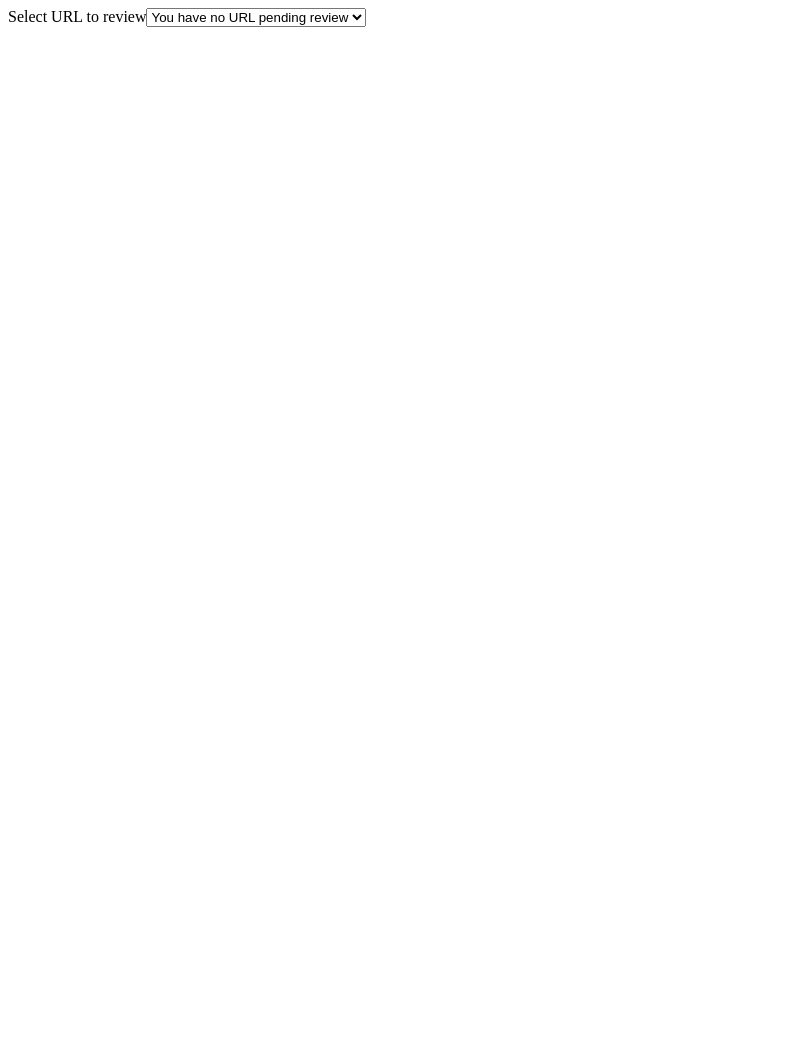
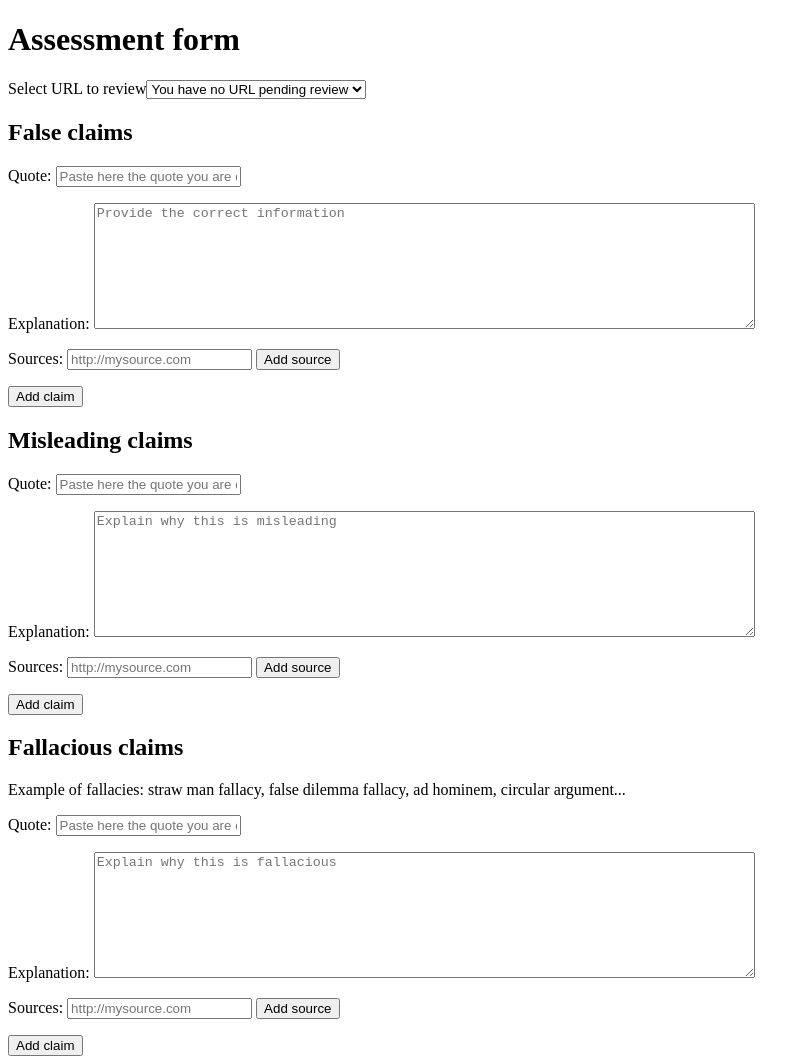
Before and after one commit to experiencedft/defacto, a browser extension: page extension/reviewTab.html in a window 1280 px wide. Shown: the whole page, without its empty margins (0-810 px from the left). Before the commit the page ends 800 px from the top, so only its background shows below. Drawn offline with Linux system fonts and the light colour scheme.

Commit message:
Change review button to open static form
Clicking the 'Start reviewing' button now opens a static form stored in reviewTab.html instead of dynamically building it entirely

URL dropdown is still generated dynamically after fetching the queue from the local storage

```diff
--- a/extension/reviewTab.html
+++ b/extension/reviewTab.html
@@ -6,6 +6,77 @@
     <link rel="stylesheet" href="/styles/reviewTab.css">
   </head>
   <body>
+
+    <form class="" action="" method="post">
+      <h1>Assessment form</h1>
+      <section class="false-claims">
+        <h2>False claims</h2>
+        <div class="subassesment">
+          <p>
+            <label>Quote:</label>
+            <input type="text" name="quote" id="quote" placeholder="Paste here the quote you are disputing">
+          </p>
+          <p>
+            <label>Explanation:
+              <textarea class="explanation" placeholder="Provide the correct information"rows="8" cols="80"></textarea>
+            </label>
+          </p>
+          <p>
+            <label>Sources:
+              <input type="url" placeholder="http://mysource.com"class="source">
+            </label>
+            <button type="button" class="add-source">Add source</button>
+          </p>
+        </div>
+        <button type="button" id="add-subassessment">Add claim</button>
+      </section>
+
+      <section class="misleading-claims">
+        <h2>Misleading claims</h2>
+        <div class="subassesment">
+          <p>
+            <label>Quote:</label>
+            <input type="text" name="quote" id="quote" placeholder="Paste here the quote you are disputing">
+          </p>
+          <p>
+            <label>Explanation:
+              <textarea class="explanation" placeholder="Explain why this is misleading"rows="8" cols="80"></textarea>
+            </label>
+          </p>
+          <p>
+            <label>Sources:
+              <input type="url" placeholder="http://mysource.com"class="source">
+            </label>
+            <button type="button" class="add-source">Add source</button>
+          </p>
+        </div>
+        <button type="button" id="add-subassessment">Add claim</button>
+      </section>
+
+      <section class="fallacious-claims">
+        <h2>Fallacious claims</h2>
+        <p>Example of fallacies: straw man fallacy, false dilemma fallacy, ad hominem, circular argument...</p>
+        <div class="subassesment">
+          <p>
+            <label>Quote:</label>
+            <input type="text" name="quote" id="quote" placeholder="Paste here the quote you are disputing">
+          </p>
+          <p>
+            <label>Explanation:
+              <textarea class="explanation" placeholder="Explain why this is fallacious"rows="8" cols="80"></textarea>
+            </label>
+          </p>
+          <p>
+            <label>Sources:
+              <input type="url" placeholder="http://mysource.com"class="source">
+            </label>
+            <button type="button" class="add-source">Add source</button>
+          </p>
+        </div>
+        <button type="button" id="add-subassessment">Add claim</button>
+      </section>
+    </form>
+
   </body>
   <!-- Populate new tab with relevant form -->
   <script src="src/reviewTab.js"></script>
--- a/extension/src/reviewTab.js
+++ b/extension/src/reviewTab.js
@@ -1,22 +1,17 @@
-//Create parent form element.
+//Helper functions
 
-//action attribute = where to send (URL)
-//method attribute = HTTP method to use
-const form = document.createElement("form");
-form.setAttribute("action","/assessment-form");
-form.setAttribute("method", "post");
-document.body.appendChild(form);
-
-/*Form to select URL to review from possible URLs.
+/*Dropdown to select URL to review from possible URLs.
 Currently: retrieves the queue from sync storgae
 Eventually: only shows the URL from the back end db reviewer has been
 selected to assess*/
-const div = document.createElement("div");
-document.querySelector("form").appendChild(div);
+const section = document.createElement("section");
+section.setAttribute('id','url')
+//Add element right after <h1> in the form
+document.querySelector('h1').parentNode.insertBefore(section, document.querySelector('h1').nextSibling);
 const l = document.createElement("label");
 l.setAttribute("for","selectURL");
 l.innerHTML = "Select URL to review"
-document.querySelector("div:last-child").appendChild(l);
+document.querySelector("#url").appendChild(l);
 const dropdown = document.createElement("select");
 dropdown.setAttribute("id","selectURL");
 dropdown.setAttribute("name","selectURL");
@@ -29,7 +24,6 @@ chrome.storage.sync.get(['queue'], function(result) {
     //test
     //console.log(result.queue);
     result.queue.forEach(function(url){
-      //Check that array exists and is not empty
       const option = document.createElement("option");
       const optionText = document.createTextNode(url);
       //Value defines content to be sent to the server
@@ -42,7 +36,7 @@ chrome.storage.sync.get(['queue'], function(result) {
     dropdown.innerHTML = '<option>You have no URL pending review</option>'
   }
 });
-document.querySelector("div:last-child").appendChild(dropdown);
+document.querySelector("#url label").appendChild(dropdown);
 
 /*Form to select URL to review from possible URLs.
 Currently: retrieves the queue from sync storgae
```
Also changed, not shown: extension/README.md (added).
